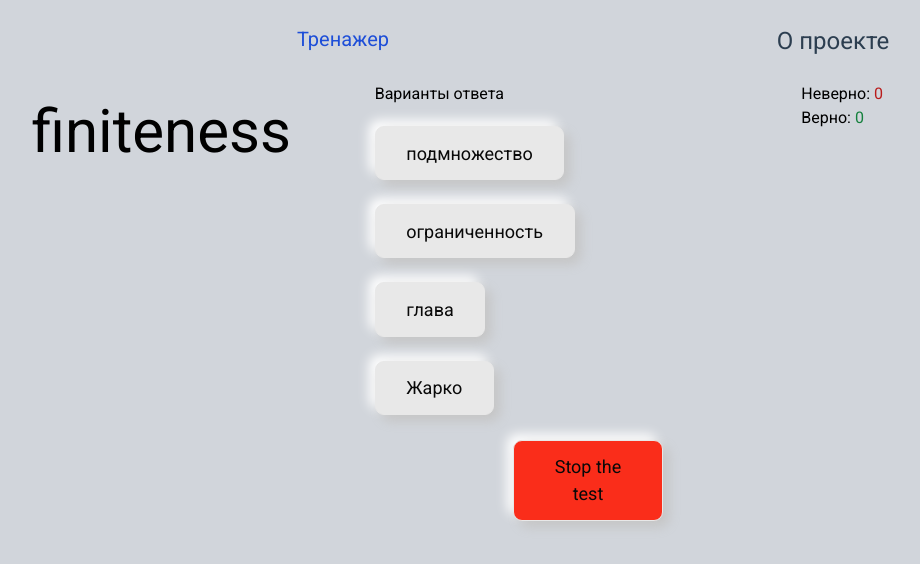
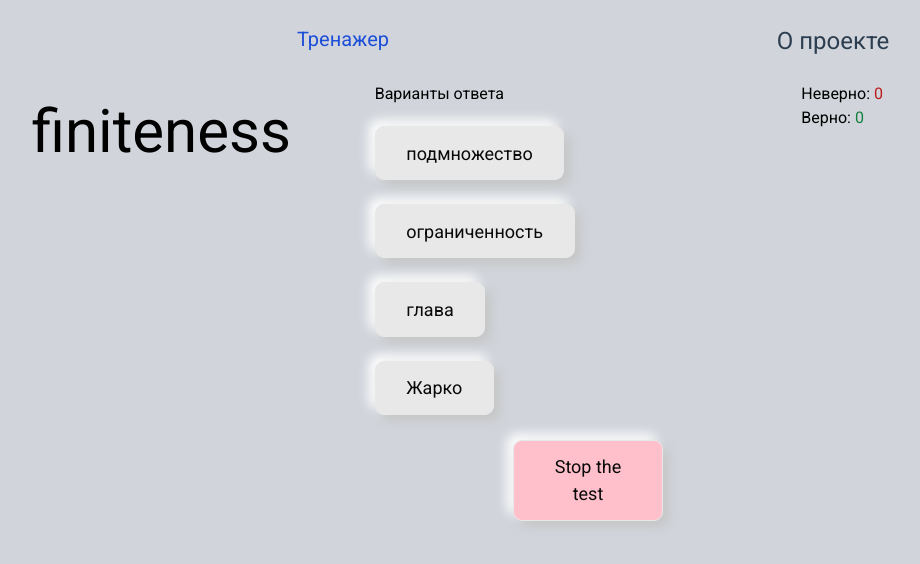
Before and after one commit to darkleon1983/next-vocabulary-app, a Next.js app: page /TrainingPage in a window 1280 px wide. Both pictures are taken after a click on the button "НАЧАТЬ ТЕСТ". Shown: the top 564 px of the page, without its empty margins (52-972 px from the left). Built offline with nearby package versions, Linux system fonts and the light colour scheme.

Commit message:
added to stopTestButton interrupting the training function

```diff
--- a/app/TrainingPage/page.tsx
+++ b/app/TrainingPage/page.tsx
@@ -110,7 +110,13 @@ export default function TrainingPage() {
       </div>
       <div className={cn("text-center")}>
         {" "}
-        {isTrainingStarted && <StopTestButton onClick={handleClickStop} />}
+        {isTrainingStarted && (
+          <StopTestButton
+            onClick={handleClickStop}
+            isTrainingStarted={isTrainingStarted}
+            setIsTrainingStarted={setIsTrainingStarted}
+          />
+        )}
       </div>
     </div>
   );
--- a/app/components/ui/StopTestButton/index.tsx
+++ b/app/components/ui/StopTestButton/index.tsx
@@ -17,19 +17,29 @@
 
 // export default StopTestButton;
 
-import React, { MouseEventHandler } from "react";
+import React, { Dispatch, MouseEventHandler, SetStateAction } from "react";
 import cn from "classnames";
 import styles from "./stopTestButton.module.scss";
 
 type StopTestButtonProps = {
   className?: string;
   onClick?: MouseEventHandler<HTMLButtonElement>;
+  isTrainingStarted: boolean;
+  setIsTrainingStarted: Dispatch<SetStateAction<boolean>>;
 };
 
-const StopTestButton = ({ className, onClick }: StopTestButtonProps) => {
+const StopTestButton = ({
+  className,
+  onClick,
+  isTrainingStarted,
+  setIsTrainingStarted,
+}: StopTestButtonProps) => {
+  const handleClick = () => {
+    setIsTrainingStarted(!isTrainingStarted);
+  };
   return (
     <div>
-      <button onClick={onClick} className={cn(styles.stopButton)}>
+      <button onClick={handleClick} className={cn(styles.stopButton)}>
         Stop the test
       </button>
     </div>
--- a/app/components/ui/StopTestButton/stopTestButton.module.scss
+++ b/app/components/ui/StopTestButton/stopTestButton.module.scss
@@ -6,7 +6,7 @@
   padding: 0.7em 1.7em;
   font-size: 18px;
   border-radius: 0.5em;
-  background: #fa2d1a;
+  background: pink;
   cursor: pointer;
   border: 1px solid #e8e8e8;
   transition: all 0.3s;
```
